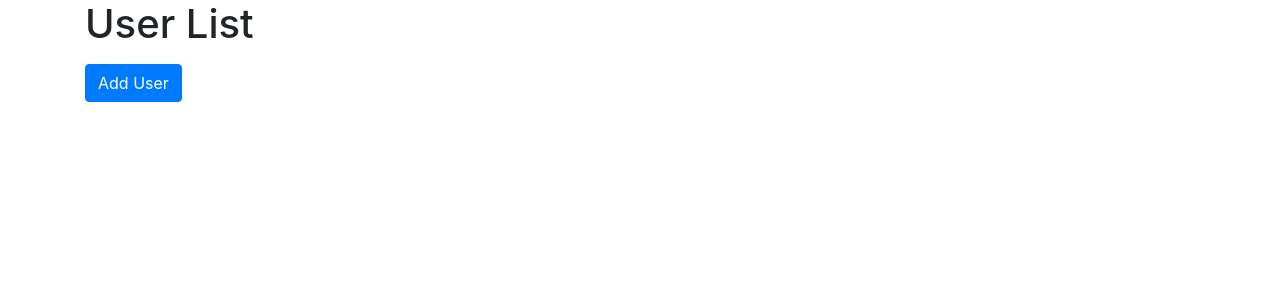
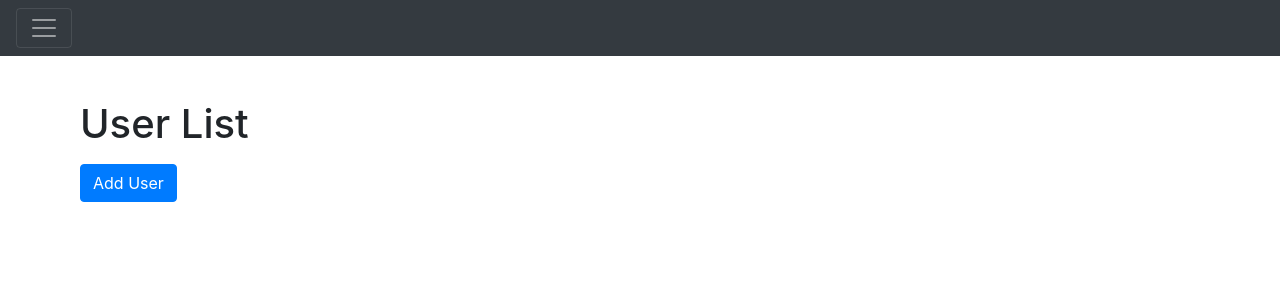
Before and after one commit to gmergola/Blog, a Flask app: page /users in a window 1280 px wide. Shown: the top 300 px of the page. Run offline with Flask 2, Linux system fonts and the light colour scheme; some libraries are stand-ins or nearby versions.

Commit message:
added navbar and some styling

```diff
--- a/app.py
+++ b/app.py
@@ -35,7 +35,7 @@ def show_all_users():
 def show_form():
     """ Show form to create user. """
 
-    return render_template('/form.html')
+    return render_template('/new_user_form.html')
 
 @app.route('/users/new', methods=['POST'])
 def create_user():
@@ -67,7 +67,7 @@ def show_edit_form(user_id):
     """ show user edit form """
     user = User.query.get_or_404(user_id)
 
-    return render_template('/edit.html',
+    return render_template('/edit_user.html',
                             user=user)
 
 @app.route('/users/<int:user_id>/edit', methods=['POST'])
--- /dev/null
+++ b/static/app.css
@@ -0,0 +1,16 @@
+.app-container {
+  margin-left: 5rem;
+  margin-top: 100px;
+}
+
+.pages {
+  font-size: 20px;
+  text-decoration: none;
+  display: block;
+  color: white;
+}
+
+.pages:hover{
+  text-decoration: none;
+  color: rgb(129, 129, 129);
+}
--- a/templates/base.html
+++ b/templates/base.html
@@ -1,16 +1,31 @@
 <!DOCTYPE html>
 <html lang="en">
+
 <head>
   <meta charset="UTF-8">
   <meta name="viewport" content="width=device-width, initial-scale=1.0">
   <title>{% block title %}Blog{% endblock %}</title>
-  <link rel="stylesheet"
-    href="https://unpkg.com/bootstrap/dist/css/bootstrap.css">
+  <link rel="stylesheet" href="https://unpkg.com/bootstrap/dist/css/bootstrap.css">
+  <link rel="stylesheet" href="/static/app.css">
 </head>
 
-<body>
-  <div class="container">
-    {% block content %} {% endblock %}
+<body class="app-container">
+  <div class="fixed-top">
+    <div class="collapse" id="navbarToggleExternalContent">
+      <div class="bg-dark p-4">
+        <a class="pages" href="/users">Blog</a>
+        <div class="text-white h4">•</div>
+        <a class="pages" href="/tags">Tags</a>
+      </div>
+    </div>
+    <nav class="navbar navbar-dark bg-dark">
+      <button class="navbar-toggler" type="button" data-toggle="collapse" data-target="#navbarToggleExternalContent"
+        aria-controls="navbarToggleExternalContent" aria-expanded="false" aria-label="Toggle navigation">
+        <span class="navbar-toggler-icon"></span>
+      </button>
+    </nav>
+  </div>
+  {% block content %} {% endblock %}
   </div>
   <script src="https://unpkg.com/jquery"></script>
   <script src="https://unpkg.com/bootstrap"></script>
--- a/templates/users.html
+++ b/templates/users.html
@@ -1,7 +1,7 @@
 {% extends 'base.html' %}
 
 {% block title %}Blog-User List{% endblock %}
-
+{% block style %} <link rel="stylesheet" href="/static/users.css">{% endblock %}
 {% block content %}
 <h1>User List</h1>
 <ul id="user-list-id">
```
